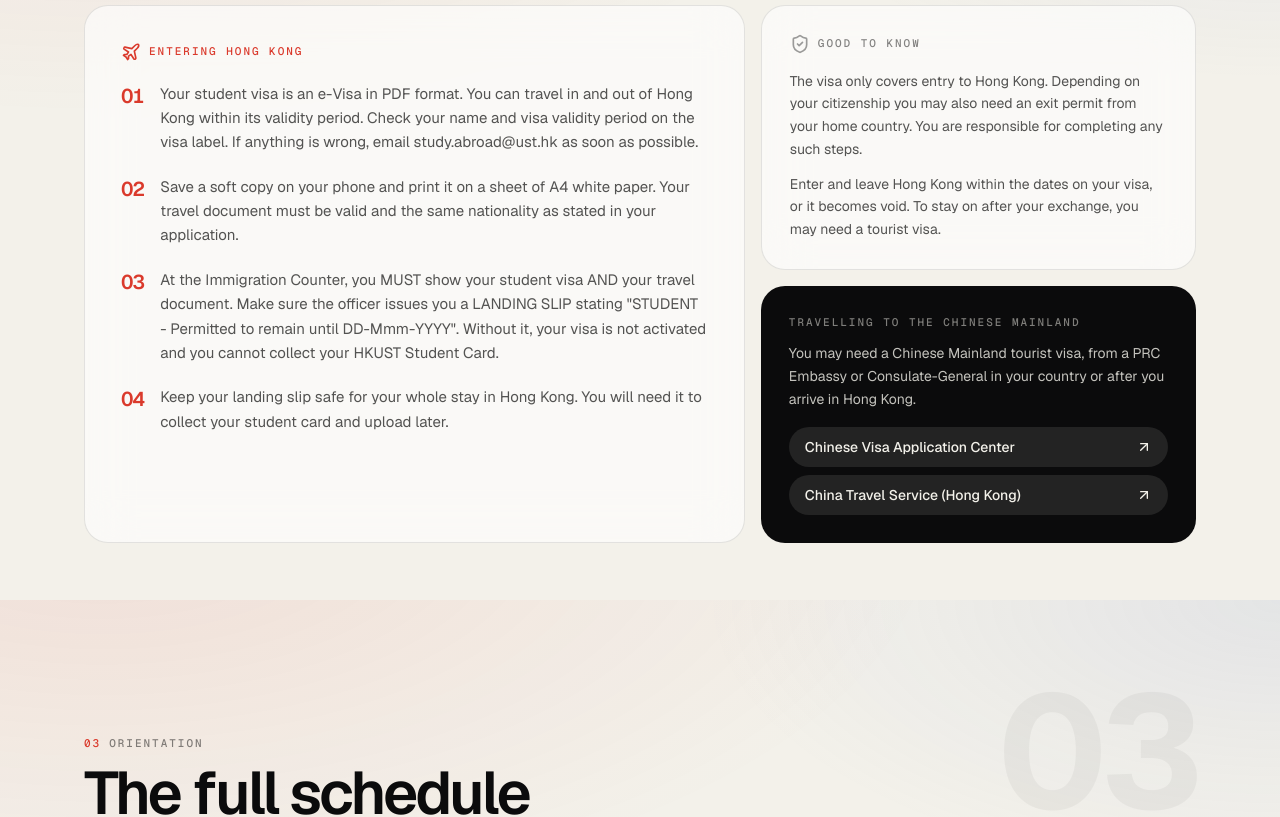
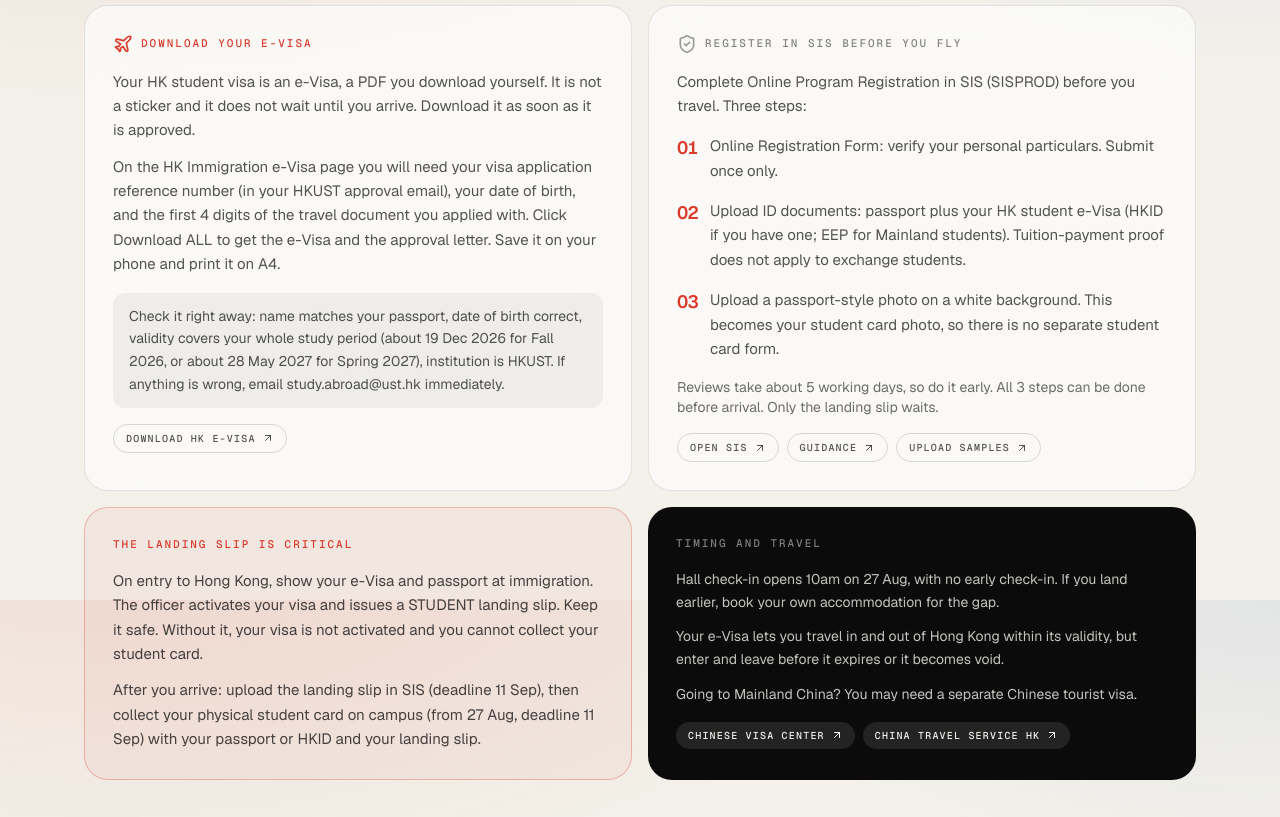
Before and after one commit to KarinaKKarinaK/HKUST-view, a Next.js app: page / in a window 1280 px wide. Shown: the part 2600-3417 px from the top of the page. Built offline with nearby package versions, Linux system fonts and the light colour scheme.

Commit message:
Expand visa and registration section; show both Instagram accounts

```diff
--- a/components/sections.tsx
+++ b/components/sections.tsx
@@ -29,7 +29,7 @@
 import { Logo, LogoMark } from "@/components/Logo";
 import { AddToCalendar } from "@/components/AddToCalendar";
 import { events, campusTourSlots, type CalEvent } from "@/data/events";
-import { quickLinks, whatsappGroups, instagramUrl } from "@/data/links";
+import { quickLinks, whatsappGroups, instagram } from "@/data/links";
 import { checklistItems, faq, studentCard, lastUpdated } from "@/data/content";
 import { downloadIcs } from "@/lib/calendar";
 import { dayLabel, dayKey, timeLabel } from "@/lib/format";
@@ -755,24 +755,73 @@
 
 /* ---------- student visa ---------- */
 
+function VisaLink({ href, children }: { href: string; children: React.ReactNode }) {
+  return (
+    <a
+      href={href}
+      target="_blank"
+      rel="noopener noreferrer"
+      className="group inline-flex items-center gap-1.5 rounded-full border border-ink/15 px-3 py-1.5 font-mono text-[10px] font-medium uppercase tracking-[0.12em] text-ink/70 transition hover:border-ink hover:text-ink dark:border-white/20 dark:text-paper/70 dark:hover:border-white/50 dark:hover:text-paper"
+    >
+      {children}
+      <ArrowUpRight className="h-3 w-3 transition group-hover:translate-x-0.5 group-hover:-translate-y-0.5" />
+    </a>
+  );
+}
+
 function VisaSection() {
-  const steps = [
-    "Your student visa is an e-Visa in PDF format. You can travel in and out of Hong Kong within its validity period. Check your name and visa validity period on the visa label. If anything is wrong, email study.abroad@ust.hk as soon as possible.",
-    "Save a soft copy on your phone and print it on a sheet of A4 white paper. Your travel document must be valid and the same nationality as stated in your application.",
-    'At the Immigration Counter, you MUST show your student visa AND your travel document. Make sure the officer issues you a LANDING SLIP stating "STUDENT - Permitted to remain until DD-Mmm-YYYY". Without it, your visa is not activated and you cannot collect your HKUST Student Card.',
-    "Keep your landing slip safe for your whole stay in Hong Kong. You will need it to collect your student card and upload later.",
+  const regSteps = [
+    "Online Registration Form: verify your personal particulars. Submit once only.",
+    "Upload ID documents: passport plus your HK student e-Visa (HKID if you have one; EEP for Mainland students). Tuition-payment proof does not apply to exchange students.",
+    "Upload a passport-style photo on a white background. This becomes your student card photo, so there is no separate student card form.",
   ];
   return (
-    <div className="grid gap-4 md:grid-cols-5">
-      <div className="reveal glass rounded-3xl p-7 sm:p-9 md:col-span-3">
+    <div className="space-y-4">
+      <div className="grid gap-4 md:grid-cols-2">
+        {/* Download e-Visa */}
+        <div className="reveal glass rounded-3xl p-7">
           <div className="flex items-center gap-2 text-accent">
             <Plane className="h-5 w-5" />
-          <p className="mono-label !text-accent">Entering Hong Kong</p>
+            <p className="mono-label !text-accent">Download your e-Visa</p>
           </div>
-        <ol className="mt-5 space-y-5">
-          {steps.map((s, i) => (
-            <li key={i} className="flex gap-4">
-              <span className="font-sans text-xl font-semibold tabular-nums tracking-tightest text-accent">
+          <p className="mt-4 text-[15px] leading-relaxed text-ink/70 dark:text-paper/70">
+            Your HK student visa is an e-Visa, a PDF you download yourself. It is not a
+            sticker and it does not wait until you arrive. Download it as soon as it is
+            approved.
+          </p>
+          <p className="mt-3 text-[15px] leading-relaxed text-ink/70 dark:text-paper/70">
+            On the HK Immigration e-Visa page you will need your visa application reference
+            number (in your HKUST approval email), your date of birth, and the first 4
+            digits of the travel document you applied with. Click Download ALL to get the
+            e-Visa and the approval letter. Save it on your phone and print it on A4.
+          </p>
+          <div className="mt-4 rounded-xl bg-ink/5 px-4 py-3 text-sm leading-relaxed text-ink/70 dark:bg-white/5 dark:text-paper/70">
+            Check it right away: name matches your passport, date of birth correct,
+            validity covers your whole study period (about 19 Dec 2026 for Fall 2026, or
+            about 28 May 2027 for Spring 2027), institution is HKUST. If anything is wrong,
+            email study.abroad@ust.hk immediately.
+          </div>
+          <div className="mt-4">
+            <VisaLink href="https://www.gov.hk/en/residents/immigration/nonpermanent/downloadevisa.htm">
+              Download HK e-Visa
+            </VisaLink>
+          </div>
+        </div>
+
+        {/* Register in SIS */}
+        <div className="reveal glass rounded-3xl p-7">
+          <div className="flex items-center gap-2">
+            <ShieldCheck className="h-5 w-5 text-ink/40 dark:text-paper/40" />
+            <p className="mono-label">Register in SIS before you fly</p>
+          </div>
+          <p className="mt-4 text-[15px] leading-relaxed text-ink/70 dark:text-paper/70">
+            Complete Online Program Registration in SIS (SISPROD) before you travel. Three
+            steps:
+          </p>
+          <ol className="mt-4 space-y-4">
+            {regSteps.map((s, i) => (
+              <li key={i} className="flex gap-3">
+                <span className="font-sans text-lg font-semibold tabular-nums tracking-tightest text-accent">
                   0{i + 1}
                 </span>
                 <span className="text-[15px] leading-relaxed text-ink/70 dark:text-paper/70">
@@ -781,51 +830,77 @@
               </li>
             ))}
           </ol>
+          <p className="mt-4 text-sm text-ink/60 dark:text-paper/60">
+            Reviews take about 5 working days, so do it early. All 3 steps can be done
+            before arrival. Only the landing slip waits.
+          </p>
+          <div className="mt-4 flex flex-wrap gap-2">
+            <VisaLink href="https://sisprod.psft.ust.hk/psp/SISPROD/EMPLOYEE/HRMS/c/Z_SR_MNU.ZR_REG_FORM_CMP.GBL?">
+              Open SIS
+            </VisaLink>
+            <VisaLink href="https://registry.hkust.edu.hk/resource-library/guidance-completing-your-online-program-registration">
+              Guidance
+            </VisaLink>
+            <VisaLink href="https://registry.hkust.edu.hk/resource-library/upload-registration-document-samples">
+              Upload samples
+            </VisaLink>
           </div>
-      <div className="reveal flex flex-col gap-4 md:col-span-2">
-        <div className="glass rounded-3xl p-7">
-          <div className="flex items-center gap-2">
-            <ShieldCheck className="h-5 w-5 text-ink/40 dark:text-paper/40" />
-            <p className="mono-label">Good to know</p>
         </div>
-          <ul className="mt-4 space-y-3 text-sm leading-relaxed text-ink/70 dark:text-paper/70">
+      </div>
+
+      <div className="grid gap-4 md:grid-cols-2">
+        {/* Landing slip */}
+        <div className="reveal rounded-3xl border border-accent/30 bg-accent/[0.05] p-7">
+          <p className="mono-label !text-accent">The landing slip is critical</p>
+          <p className="mt-4 text-[15px] leading-relaxed text-ink/75 dark:text-paper/75">
+            On entry to Hong Kong, show your e-Visa and passport at immigration. The
+            officer activates your visa and issues a STUDENT landing slip. Keep it safe.
+            Without it, your visa is not activated and you cannot collect your student
+            card.
+          </p>
+          <p className="mt-3 text-[15px] leading-relaxed text-ink/75 dark:text-paper/75">
+            After you arrive: upload the landing slip in SIS (deadline 11 Sep), then
+            collect your physical student card on campus (from 27 Aug, deadline 11 Sep)
+            with your passport or HKID and your landing slip.
+          </p>
+        </div>
+
+        {/* Timing & travel */}
+        <div className="reveal rounded-3xl bg-ink p-7 text-paper dark:bg-white/[0.06]">
+          <p className="font-mono text-[11px] font-medium uppercase tracking-[0.18em] text-paper/50">
+            Timing and travel
+          </p>
+          <ul className="mt-4 space-y-3 text-sm leading-relaxed text-paper/80">
             <li>
-              The visa only covers entry to Hong Kong. Depending on your citizenship you
-              may also need an exit permit from your home country. You are responsible for
-              completing any such steps.
+              Hall check-in opens 10am on 27 Aug, with no early check-in. If you land
+              earlier, book your own accommodation for the gap.
             </li>
             <li>
-              Enter and leave Hong Kong within the dates on your visa, or it becomes void.
-              To stay on after your exchange, you may need a tourist visa.
+              Your e-Visa lets you travel in and out of Hong Kong within its validity, but
+              enter and leave before it expires or it becomes void.
+            </li>
+            <li>
+              Going to Mainland China? You may need a separate Chinese tourist visa.
             </li>
           </ul>
-        </div>
-        <div className="rounded-3xl bg-ink p-7 text-paper dark:bg-white/[0.06]">
-          <p className="font-mono text-[11px] font-medium uppercase tracking-[0.18em] text-paper/50">
-            Travelling to the Chinese Mainland
-          </p>
-          <p className="mt-3 text-sm leading-relaxed text-paper/80">
-            You may need a Chinese Mainland tourist visa, from a PRC Embassy or
-            Consulate-General in your country or after you arrive in Hong Kong.
-          </p>
-          <div className="mt-4 flex flex-col gap-2">
+          <div className="mt-4 flex flex-wrap gap-2">
             <a
               href="https://www.visaforchina.cn/HKG3_EN/qianzhengyewu"
               target="_blank"
               rel="noopener noreferrer"
-              className="group inline-flex items-center justify-between gap-2 rounded-full bg-paper/10 px-4 py-2.5 text-sm font-medium transition hover:bg-accent"
+              className="group inline-flex items-center gap-1.5 rounded-full bg-paper/10 px-3 py-1.5 font-mono text-[10px] font-medium uppercase tracking-[0.12em] transition hover:bg-accent"
             >
-              Chinese Visa Application Center
-              <ArrowUpRight className="h-4 w-4 transition group-hover:translate-x-0.5 group-hover:-translate-y-0.5" />
+              Chinese Visa Center
+              <ArrowUpRight className="h-3 w-3 transition group-hover:translate-x-0.5 group-hover:-translate-y-0.5" />
             </a>
             <a
               href="https://ww1.ctshk.com/en/"
               target="_blank"
               rel="noopener noreferrer"
-              className="group inline-flex items-center justify-between gap-2 rounded-full bg-paper/10 px-4 py-2.5 text-sm font-medium transition hover:bg-accent"
+              className="group inline-flex items-center gap-1.5 rounded-full bg-paper/10 px-3 py-1.5 font-mono text-[10px] font-medium uppercase tracking-[0.12em] transition hover:bg-accent"
             >
-              China Travel Service (Hong Kong)
-              <ArrowUpRight className="h-4 w-4 transition group-hover:translate-x-0.5 group-hover:-translate-y-0.5" />
+              China Travel Service HK
+              <ArrowUpRight className="h-3 w-3 transition group-hover:translate-x-0.5 group-hover:-translate-y-0.5" />
             </a>
           </div>
         </div>
@@ -921,21 +996,25 @@
         </div>
       </div>
       <div className="reveal flex flex-col gap-4">
+        <div className="glass rounded-3xl p-5">
+          <p className="mono-label mb-3 flex items-center gap-2">
+            <Instagram className="h-4 w-4 text-accent" /> Instagram
+          </p>
+          <div className="grid gap-2">
+            {instagram.map((ig) => (
               <a
-          href={instagramUrl}
+                key={ig.url}
+                href={ig.url}
                 target="_blank"
                 rel="noopener noreferrer"
-          className="group glass flex items-center gap-4 rounded-3xl p-7 transition hover:-translate-y-0.5"
+                className="group flex items-center justify-between rounded-xl bg-ink/5 px-4 py-3 text-sm font-medium transition hover:bg-accent hover:text-paper dark:bg-white/5"
               >
-          <Instagram className="h-7 w-7 text-accent" />
-          <div>
-            <p className="text-lg font-semibold tracking-tight">@abroadathkust</p>
-            <p className="text-sm text-ink/50 dark:text-paper/50">
-              Updates, events and reels
-            </p>
+                {ig.label}
+                <ArrowUpRight className="h-4 w-4 opacity-60 transition group-hover:translate-x-0.5 group-hover:-translate-y-0.5" />
+              </a>
+            ))}
           </div>
-          <ArrowUpRight className="ml-auto h-5 w-5 text-ink/30 transition group-hover:translate-x-0.5 group-hover:-translate-y-0.5 dark:text-paper/30" />
-        </a>
+        </div>
         <div className="glass flex-1 rounded-3xl p-7">
           <p className="mono-label">Exchange buddies</p>
           <p className="mt-3 text-[15px] leading-relaxed text-ink/70 dark:text-paper/70">
@@ -1122,9 +1201,9 @@
         <Section
           id="visa"
           index="02"
-          eyebrow="Student visa"
-          title="Your visa and arrival"
-          intro="Read this before you fly. Your landing slip is what activates your visa and unlocks your student card."
+          eyebrow="Visa and registration"
+          title="Sort your visa before you fly"
+          intro="Your HK student visa is an e-Visa you download yourself, and registration happens online. Do it all before you land. Only the landing slip waits."
         >
           <VisaSection />
         </Section>
```
Lines whose indentation alone changed are shown as unchanged.
